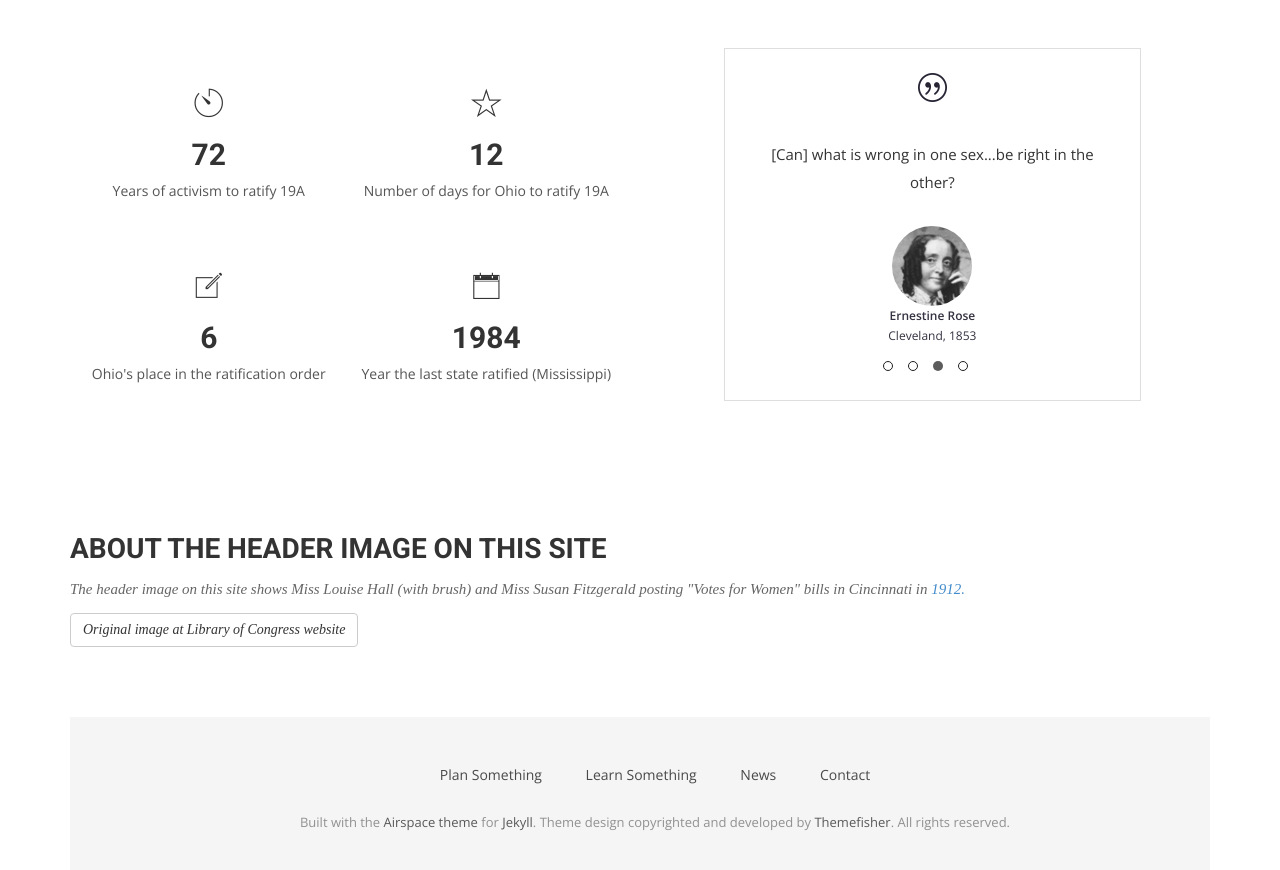
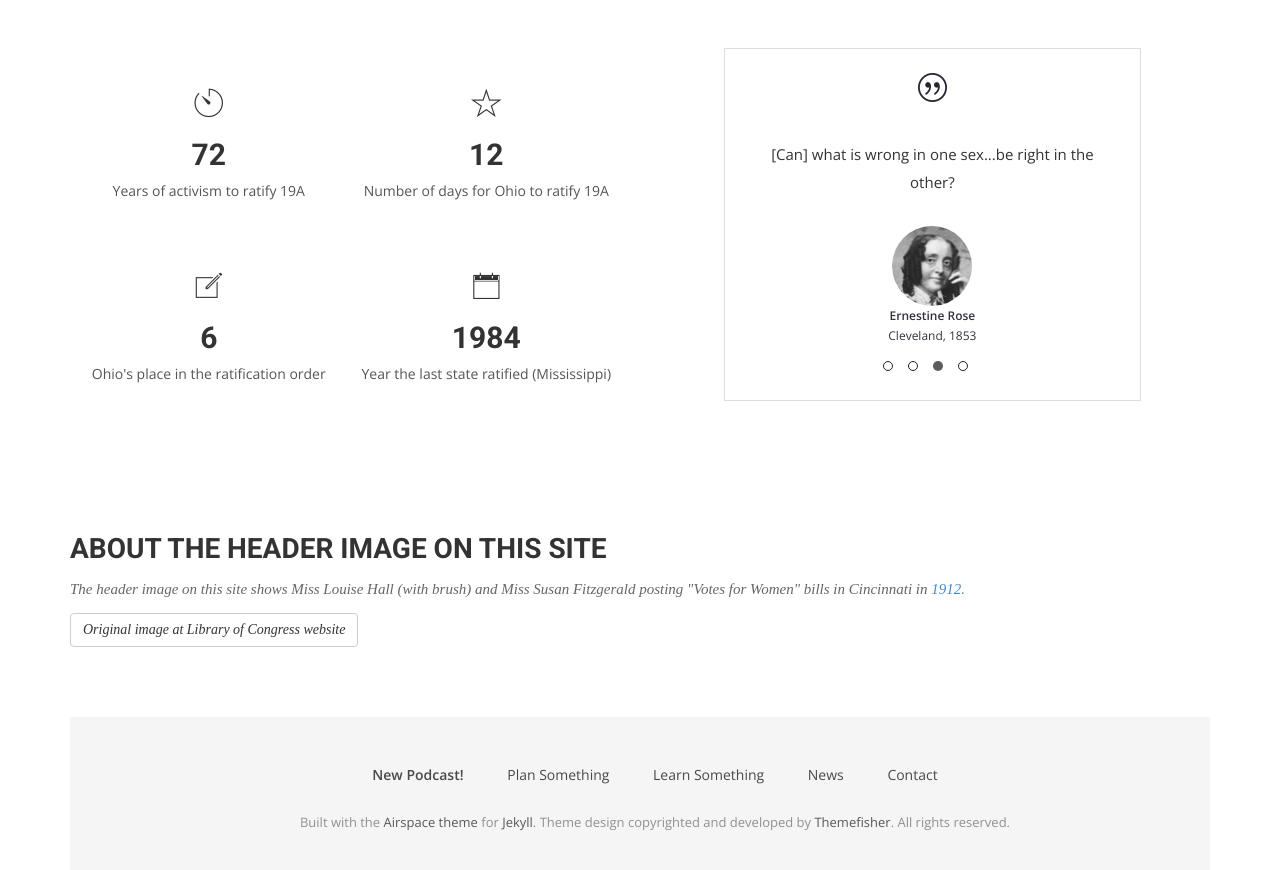
Before and after one commit to OhioSuffrageCentennial/ohiosuffragecentennial, a Jekyll site: the page built from index.html, in a window 1280 px wide and 900 px high, scrolled down 2601 px. Shown: the top 870 px of the window. Built offline with Jekyll 4.4.1, drawn with Linux system fonts in a browser that asks for light colours; nearby versions of some CDN libraries; some web fonts are replaced.

Commit message:
Add podcast link to footers

```diff
--- a/_includes/footer.html
+++ b/_includes/footer.html
@@ -5,6 +5,7 @@
       <div class="col-md-12">
         <div class="footer-manu">
           <ul>
+            <li><a href="https://soundcloud.com/thegeniusofliberty" target="_blank"><b>New Podcast!</b></a></li>
             <li><a href="{{ site.baseurl }}/plan">Plan Something</a></li>
             <li><a href="{{ site.baseurl }}/connections">Learn Something</a></li>
             <li><a href="{{ site.baseurl }}/news">News</a></li>
```
